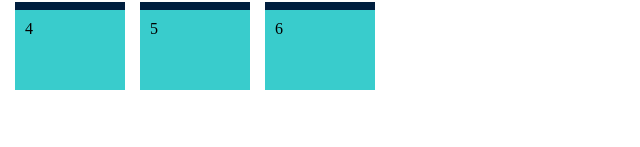
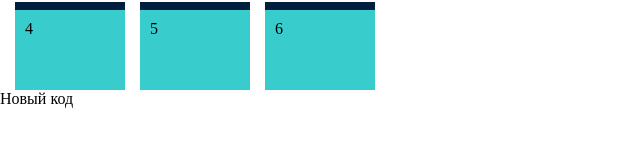
Before and after one commit to Andrey-Ryabchikov/TestJuly, a plain HTML site: page index.html in a window 1280 px wide. Shown: the part 401-548 px from the top of the page, 0-640 px from the left. Drawn offline with Linux system fonts and the light colour scheme.

Commit message:
Updated index

```diff
--- a/index.html
+++ b/index.html
@@ -28,6 +28,6 @@
     <div class="card-block">5</div>
     <div class="card-block">6</div>
   </div>
-
+  <main>Новый код</main>
 
 </html>
```
